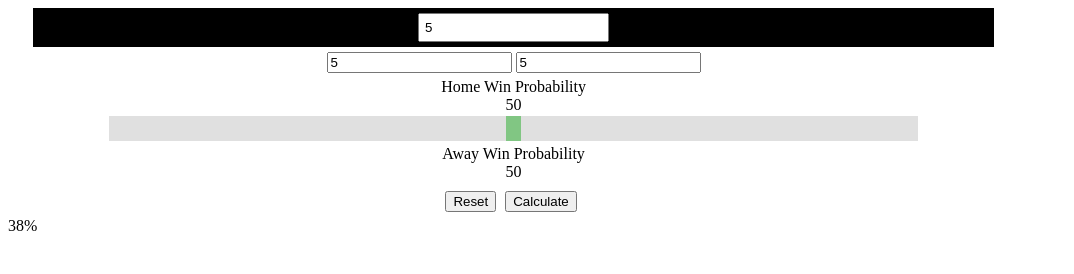
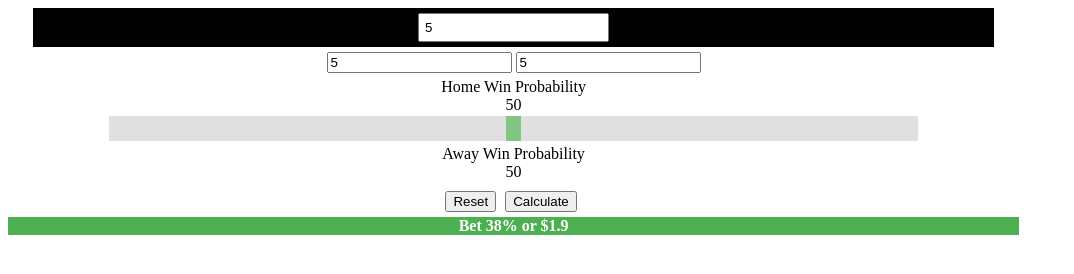
Before and after one commit to veloblank/js-kelly-criterion, a plain HTML site: page index.html in a window 1280 px wide. Both pictures are taken after typing "5", "5", "5" into the empty fields and a click on the button "Calculate". Shown: the whole page, without its empty margins (0-1074 px from the left). Drawn offline with nearby package versions, Linux system fonts and the light colour scheme.

Commit message:
Add recommendation of bet size

```diff
--- a/css/styles.css
+++ b/css/styles.css
@@ -103,3 +103,10 @@ input[type=number]::-webkit-outer-spin-button {
   cursor: pointer;
   /* Cursor on hover */
 }
+
+#results {
+  background-color: #4CAF50;
+  color: white;
+  text-align: center;
+  font-weight: 700;
+}
--- a/index.html
+++ b/index.html
@@ -51,11 +51,11 @@
       <button id="calculate">Calculate</button>
     </form>
 
+    <div id="results">
+      <span id="amount"></span> <span id="percent"></span>
+    </div>
   </div>
 
-  <div id="results">
-    Bet:
-  </div>
 
 
   <script src="https://ajax.googleapis.com/ajax/libs/jquery/3.4.1/jquery.min.js"></script>
--- a/js/main.js
+++ b/js/main.js
@@ -22,7 +22,6 @@ $("button").on("click", function(e) {
 });
 
 function calculateBet() {
-	let bankroll = $('input[name="bankroll"]')[0].valueAsNumber;
 	let homeProbability =
 		parseFloat(
 			document.getElementById("home-probability-results").textContent
@@ -40,7 +39,12 @@ function calculateBet() {
 }
 
 function recommendation(arg) {
-	let bet = arg.toFixed(2) * 100;
-	let betString = bet + "%";
-	let results = (document.getElementById("results").innerHTML = betString);
+	let bankroll = $('input[name="bankroll"]')[0].valueAsNumber;
+	let bet = arg.toFixed(2);
+	let betAmount = "$" + bankroll * bet;
+	let betString = bet * 100 + "%";
+	let amount = (document.getElementById("amount").innerHTML =
+		"Bet " + betString);
+	let percent = (document.getElementById("percent").innerHTML =
+		"or " + betAmount);
 }
```
